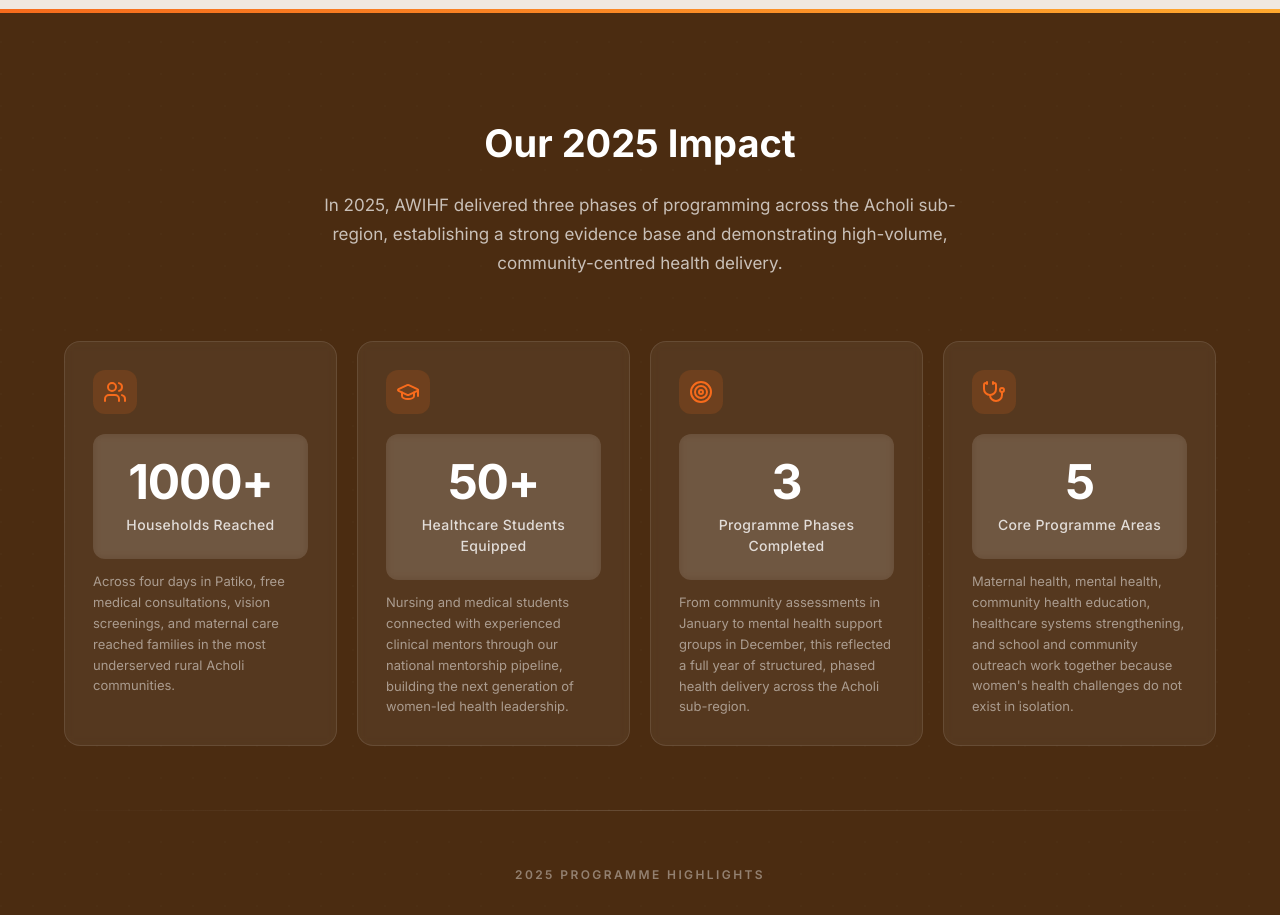
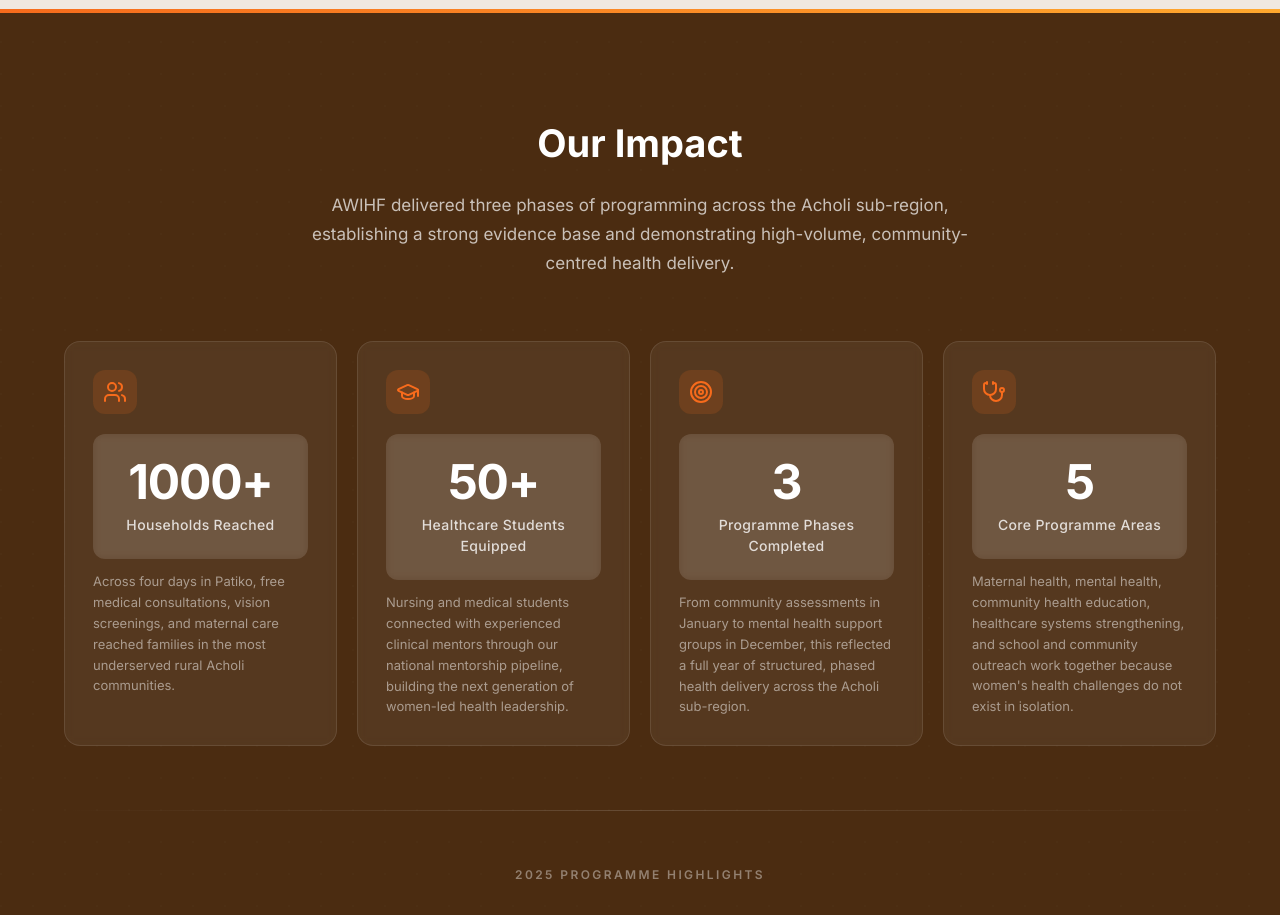
Before and after one commit to Hussein-dev256/AWIHF, a Next.js app: page / in a window 1280 px wide. Shown: the part 2720-3635 px from the top of the page. Built offline with nearby package versions, Linux system fonts and the light colour scheme; no server answers.

Commit message:
modified several sections and pages on the site

```diff
--- a/app/impact/page.tsx
+++ b/app/impact/page.tsx
@@ -7,10 +7,8 @@
 import { Badge } from '@/components/ui/Badge';
 import { Button } from '@/components/ui/Button';
 import { DonateCTA } from '@/components/sections/DonateCTA';
-import { getImpactReportContent } from '@/lib/content/impactReport';
 
-export default async function ImpactPage() {
-  const report = await getImpactReportContent();
+export default function ImpactPage() {
   const impactTimeline = [
     {
       period: "2023",
--- a/components/sections/ImpactSection.tsx
+++ b/components/sections/ImpactSection.tsx
@@ -79,10 +79,10 @@
         {/* Section Header */}
         <div className={`text-center mb-9 md:mb-16 transition-all duration-700 ${sectionRevealed ? 'opacity-100 translate-y-0' : 'opacity-0 translate-y-6'}`}>
           <h2 className="text-2xl md:text-[38px] font-bold text-white mb-4 md:mb-6 leading-[1.2]">
-            Our 2025 Impact
+            Our Impact
           </h2>
           <p className="text-white/70 text-[15px] md:text-[17px] leading-[1.7] max-w-2xl mx-auto">
-            In 2025, AWIHF delivered three phases of programming across the Acholi sub-region, establishing a strong evidence base and demonstrating high-volume, community-centred health delivery.
+            AWIHF delivered three phases of programming across the Acholi sub-region, establishing a strong evidence base and demonstrating high-volume, community-centred health delivery.
           </p>
         </div>
 
```
